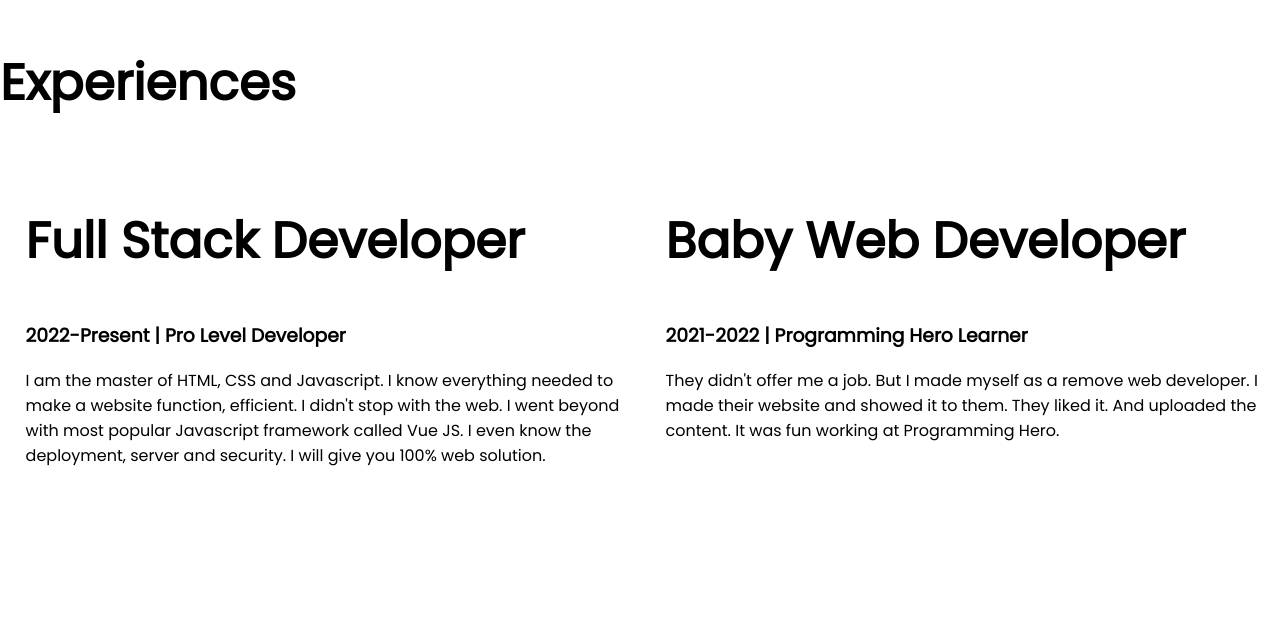
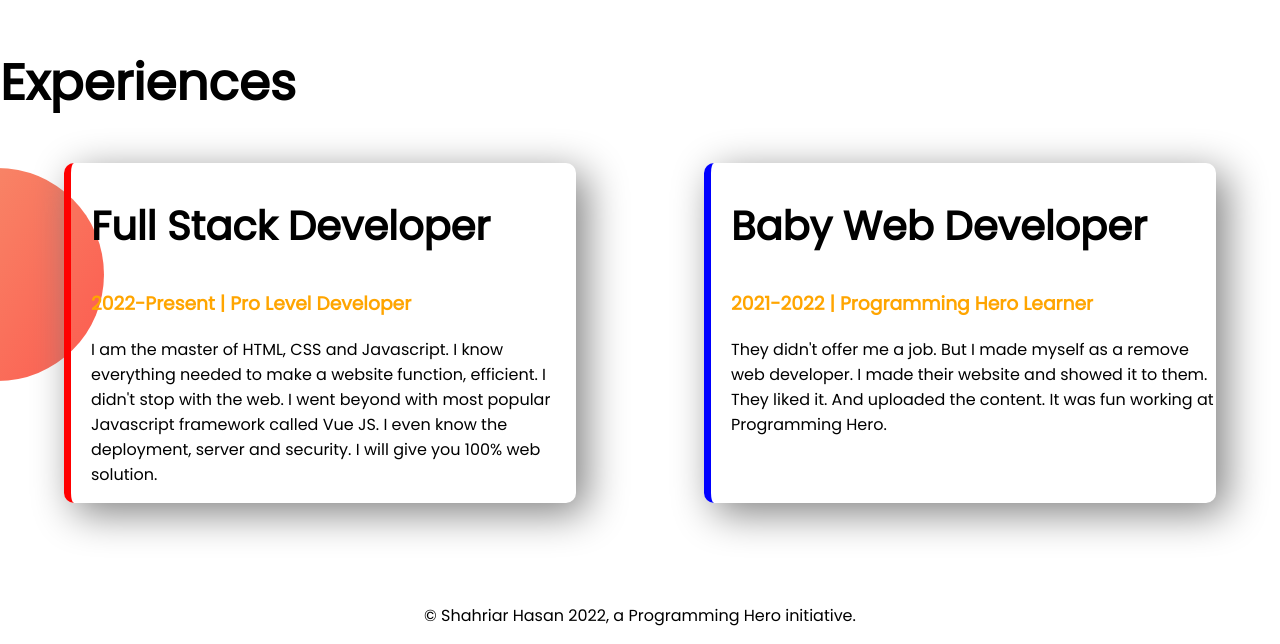
Before and after one commit to shahriarhasan607/developer-portfolio, a plain HTML site: page index.html in a window 1280 px wide. Shown: the part 1187-1831 px from the top of the page. Before the commit the page ends 1771 px from the top, so only its background shows below. Drawn offline with Linux system fonts and the light colour scheme.

Commit message:
style added and footer

```diff
--- a/index.html
+++ b/index.html
@@ -50,17 +50,17 @@
     <section class="experience-area">
         <h1>Experiences</h1>
         <div class="flexible-container">
-            <div class="half-width">
-                <h1>Full Stack Developer</h1>
-                <h3>2022-Present | Pro Level Developer</h3>
+            <div id="full-stack-developer" class="experince-item">
+                <h2>Full Stack Developer</h2>
+                <h3 class="orange-color">2022-Present | Pro Level Developer</h3>
                 <p>I am the master of HTML, CSS and Javascript. I know everything needed to make a website function,
                     efficient. I didn't stop with the web. I went beyond with most popular Javascript framework called
                     Vue
                     JS. I even know the deployment, server and security. I will give you 100% web solution.</p>
             </div>
-            <div class="half-width">
-                <h1>Baby Web Developer</h1>
-                <h3>2021-2022 | Programming Hero Learner</h3>
+            <div id="baby-web-developer" class="experince-item">
+                <h2>Baby Web Developer</h2>
+                <h3 class="orange-color">2021-2022 | Programming Hero Learner</h3>
                 <p>They didn't offer me a job. But I made myself as a remove web developer. I made their website and
                     showed
                     it to them. They liked it. And uploaded the content. It was fun working at Programming Hero.</p>
@@ -68,5 +68,8 @@
         </div>
     </section>
 </body>
+<footer>
+    <p>© Shahriar Hasan 2022, a Programming Hero initiative.</p>
+</footer>
 
 </html>
--- a/style.css
+++ b/style.css
@@ -5,6 +5,10 @@ body {
 
 h1 {
     font-size: 50px;
+}
+
+h2 {
+    font-size: 40px;
 }
 
 .orange-color {
@@ -44,3 +48,30 @@ h1 {
     background-repeat: no-repeat;
     background-position: right;
 }
+
+.experience-area {
+    background-image: url(images/exp-bg.png);
+    background-repeat: no-repeat;
+    background-position: left;
+}
+
+.experince-item {
+    width: 40%;
+    margin-left: 5%;
+    margin-right: 5%;
+    padding-left: 20px;
+    border-radius: 10px;
+    box-shadow: 10px 10px 40px gray;
+}
+
+#full-stack-developer {
+    border-left: 7px solid red;
+}
+
+#baby-web-developer {
+    border-left: 7px solid blue;
+}
+
+footer p {
+    text-align: center;
+}
```
